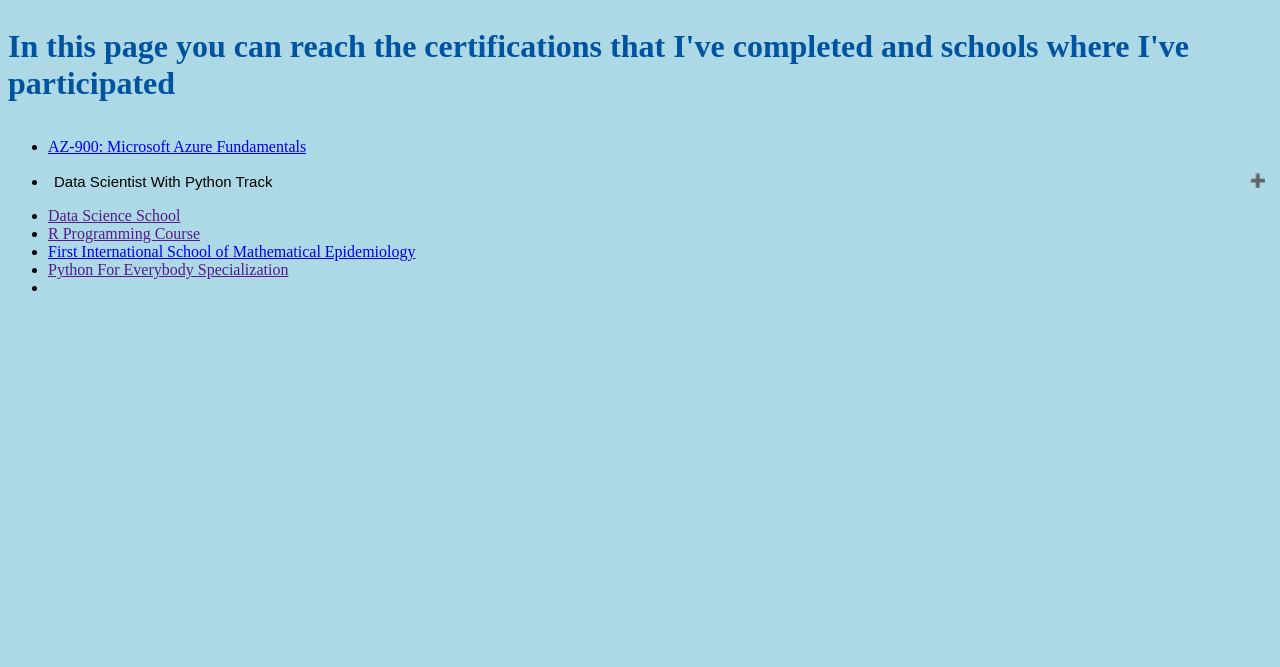
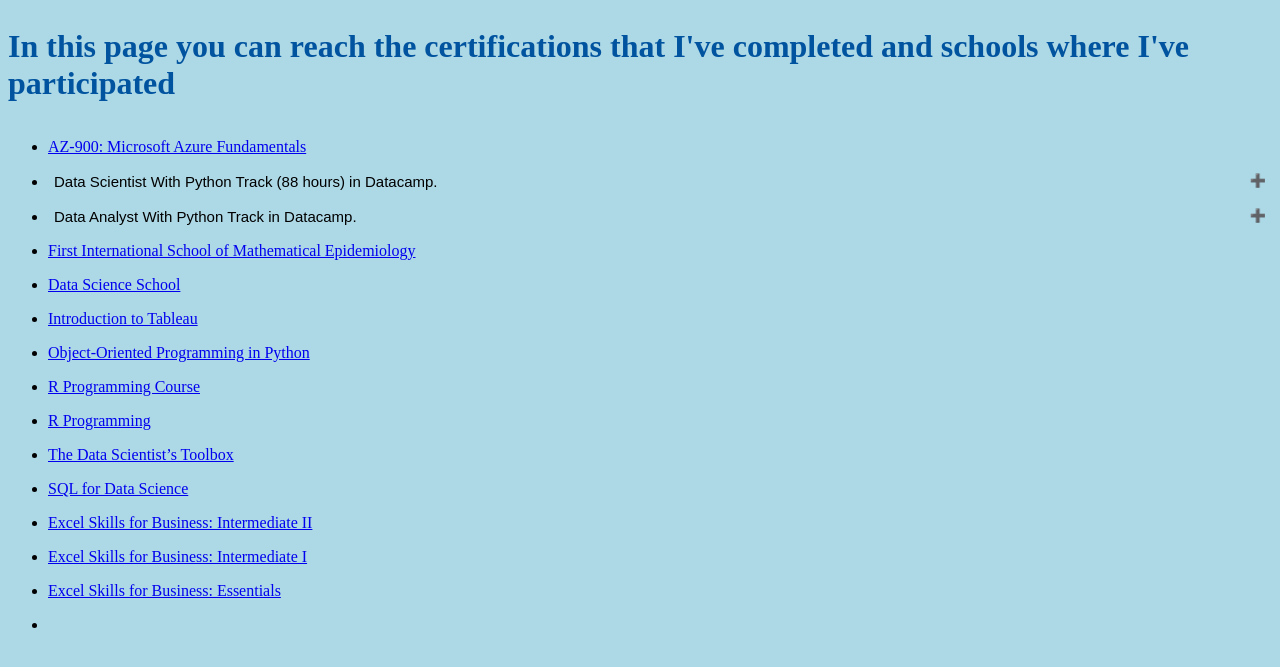
Before and after one commit to axiom-of-choice/axiom-of-choice.github.io, a Flask app: page /certificates in a window 1280 px wide. Shown: the top 667 px of the page. Run offline with Flask 2, Linux system fonts and the light colour scheme.

Commit message:
Added collapsible.js and introduction of new certificates in certificates.html

```diff
--- /dev/null
+++ b/static/js/collapsible.js
@@ -0,0 +1,14 @@
+var coll = document.getElementsByClassName("collapsible");
+var i;
+
+for (i = 0; i < coll.length; i++) {
+  coll[i].addEventListener("click", function() {
+    this.classList.toggle("active");
+    var content = this.nextElementSibling;
+    if (content.style.display === "block") {
+      content.style.display = "none";
+    } else {
+      content.style.display = "block";
+    }
+  });
+}
--- a/templates/certificates.html
+++ b/templates/certificates.html
@@ -11,7 +11,7 @@
     <li><a href="https://portal.certiport.com/Portal/Pages/PrintTranscriptInfo.aspx?action=Cert&id=414&cvid=jlqG6GsGh69aqvgbIui9eg==">AZ-900: Microsoft Azure Fundamentals</a></li>
     <p></p>
     <li>
-       <button type="button" class="collapsible">Data Scientist With Python Track</button>
+       <button type="button" class="collapsible">Data Scientist With Python Track (88 hours) in Datacamp.</button>
     <div class="content">
         <p></p>
         <a href = 'https://www.datacamp.com/statement-of-accomplishment/track/a9cdb364aa32f16e2011560373745426634ea540'>Certificate All Track</a>
@@ -38,32 +38,66 @@
              <li><a href = 'https://www.datacamp.com/statement-of-accomplishment/course/9653b6b36f5ebe8a111d73bdbb90765b4b611a59'>Unsupervised Learning in Python</a></li>
              <li><a href = 'https://www.datacamp.com/statement-of-accomplishment/course/91021b661f10ffa0a945795501391dd5bd9733cf'>Machine Learning with Tree-Based Models in Python</a></li>
              <li><a href = 'https://www.datacamp.com/statement-of-accomplishment/course/135d28b0d11e58f4e682aaa82a4d4747d2e3d8ca'>Case Study: School Budgeting with Machine Learning in Python</a></li>
-            <li><a href = 'https://www.datacamp.com/statement-of-accomplishment/course/b9487cc74a7afb91bbc69b280c65722dd3f8b901'>Cluster Analysis in Python</a></li>
+             <li><a href = 'https://www.datacamp.com/statement-of-accomplishment/course/b9487cc74a7afb91bbc69b280c65722dd3f8b901'>Cluster Analysis in Python</a></li>
         </ol>
     </div>
     </li>
     <p></p>
-    <li><a href="">Data Science School</a></li>
-    <li><a href="">R Programming Course</a></li>
-    <li><a href="https://drive.google.com/file/d/1oa06IySgWzWL2Sles453oZY_WQOrsIJy/view">First International School of Mathematical Epidemiology</a></li>
-    <li><a href="">Python For Everybody Specialization</a></li>
+    <li>
+       <button type="button" class="collapsible">Data Analyst With Python Track in Datacamp.</button>
+    <div class="content">
+        <p></p>
+        <a href = 'https://www.datacamp.com/statement-of-accomplishment/track/'>Certificate All Track</a>
+        <p></p>
+        <p>This track includes the courses:</p>
+        <ol>
+             <li><a href = 'https://www.datacamp.com/statement-of-accomplishment/course/cab54b0626442e7d443ce9ed3129078ced30afd1'> Introduction to Data Science in Python</a></li>
+             <li><a href = 'https://www.datacamp.com/statement-of-accomplishment/course/de16d9a12a221c840a07a7133745a5ea9bd07234'> Intermediate Python</a></li>
+             <li><a href = 'https://www.datacamp.com/statement-of-accomplishment/course/f91d54ecba8658f1ea4b78d1b41fb3a745a63836'> Data Manipulation with pandas</a></li>
+             <li><a href = 'https://www.datacamp.com/statement-of-accomplishment/course/9a53605bbcd7536e8500eba719d63654488693b3'> Joining Data with pandas</a></li>
+             <li><a href = 'https://www.datacamp.com/statement-of-accomplishment/course/c3a651c63e465443fd8a2ac349f4820d8105e769'> Introduction to Data Visualization with Matplotlib</a> </li>
+             <li><a href = 'https://www.datacamp.com/statement-of-accomplishment/course/f6d1043e318985086679bfee85f2fbeacb9706b0'> Introduction to Data Visualization with Seaborn</a> </li>
+             <li><a href = 'https://www.datacamp.com/statement-of-accomplishment/course/2e712a931be28f9546ec8eb8eefc65f105f27bf9'>Intermediate Data Visualization with Seaborn</a></li>
+             <li><a href = 'https://www.datacamp.com/statement-of-accomplishment/course/6fbf1cd045f337eb8d0d164220b3341ae7fb3481'>Introduction to Importing Data in Python</a></li>
+             <li><a href = 'https://www.datacamp.com/statement-of-accomplishment/course/66a7878f9f6d1f151bd3c9c09810dbcbde09d0db'>Intermediate Importing Data in Python</a></li>
+             <li><a href = 'https://www.datacamp.com/statement-of-accomplishment/course/4be67a299199209f0543b87d7419e61395bf59ba'>Cleaning Data in Python</a></li>
+             <li><a href = 'https://www.datacamp.com/statement-of-accomplishment/course/4a2f6d5e0ff72a33835019c57c6e56592a8abd7f'>Exploratory Data Analysis in Python</a></li>
+             <li><a href = 'https://www.datacamp.com/statement-of-accomplishment/course/fced7b66c9036f13aabc46c413bbcf0b014720b9'>Analyzing Police Activity with pandas</a></li>
+             <li><a href = 'https://www.datacamp.com/statement-of-accomplishment/course/b6804c4f2c8d5a1783944133d334cfecccf56f0f'>Working with Categorical Data in Python</a></li>
+             <li><a href = 'https://www.datacamp.com/statement-of-accomplishment/course/da9c5bc54c6f27a42510e49a7fbfa410f786122f'>Introduction to SQL</a></li>
+             <li><a href = 'https://www.datacamp.com/statement-of-accomplishment/course/44d04af81d404c4a698412eab3716908ca3db968'>Streamlined Data Ingestion with pandas</a></li>
+             <li><a href = 'https://www.datacamp.com/statement-of-accomplishment/course/c30a24740ff673a007afe7fbcb53d160632ceaea'>Introduction to Relational Databases in SQL</a></li>
+             <li><a href = 'https://www.datacamp.com/statement-of-accomplishment/course/a0a4684f62e1a2646650a7068ca30865d4cababe'>Joining Data in SQL</a></li>
+             <li><a href = 'https://www.datacamp.com/statement-of-accomplishment/course/'>Introduction to Databases in Python</a></li>
+        </ol>
+    </div>
+    </li>
+    <p></p>
+    <li><a href="https://drive.google.com/file/d/1oa06IySgWzWL2Sles453oZY_WQOrsIJy/view?usp=sharing">First International School of Mathematical Epidemiology</a></li>
+    <p></p>
+    <li><a href="https://drive.google.com/file/d/1vvh6PONv5dC_XD4QbNNHKBpqV75Q0TkJ/view?usp=sharing">Data Science School</a></li>
+    <p></p>
+    <li><a href = 'https://www.datacamp.com/statement-of-accomplishment/course/e00c0b29de8909d6c789778cda9d03ff49cc8ae9'>Introduction to Tableau</a></li>
+    <p></p>
+    <li><a href = 'https://www.datacamp.com/statement-of-accomplishment/course/27b689151e69b3223fc3dac4d206b46ec4c25957'>Object-Oriented Programming in Python</a></li>
+    <p></p>
+    <li><a href="https://drive.google.com/file/d/1McASanpGWbZ5XSIWx98Y4nHbTzkD4RcZ/view?usp=sharing">R Programming Course</a></li>
+    <p></p>
+    <li><a href="https://www.coursera.org/account/accomplishments/verify/YN4RJG49GTQE">R Programming</a></li>
+    <p></p>
+    <li><a href="https://www.coursera.org/account/accomplishments/verify/4AJ33D5PZLKK">The Data Scientist’s Toolbox</a></li>
+    <p></p>
+    <li><a href="https://www.coursera.org/account/accomplishments/verify/VRM9QECAJU5A">SQL for Data Science</a></li>
+    <p></p>
+    <li><a href="https://www.coursera.org/account/accomplishments/verify/D8D4EHTT4C7X">Excel Skills for Business: Intermediate II</a></li>
+    <p></p>
+    <li><a href="https://www.coursera.org/account/accomplishments/verify/MVKF94JP45FH">Excel Skills for Business: Intermediate I</a></li>
+    <p></p>
+    <li><a href="https://www.coursera.org/account/accomplishments/verify/4W5T338PMQ2G">Excel Skills for Business: Essentials</a></li>
+    <p></p>
     <li></li>
 </ul>
-<script>
-var coll = document.getElementsByClassName("collapsible");
-var i;
-
-for (i = 0; i < coll.length; i++) {
-  coll[i].addEventListener("click", function() {
-    this.classList.toggle("active");
-    var content = this.nextElementSibling;
-    if (content.style.display === "block") {
-      content.style.display = "none";
-    } else {
-      content.style.display = "block";
-    }
-  });
-}
+<script type = "text/javascript" src = "../static/js/collapsible.js">
 </script>
 </body>
 </html>
```
